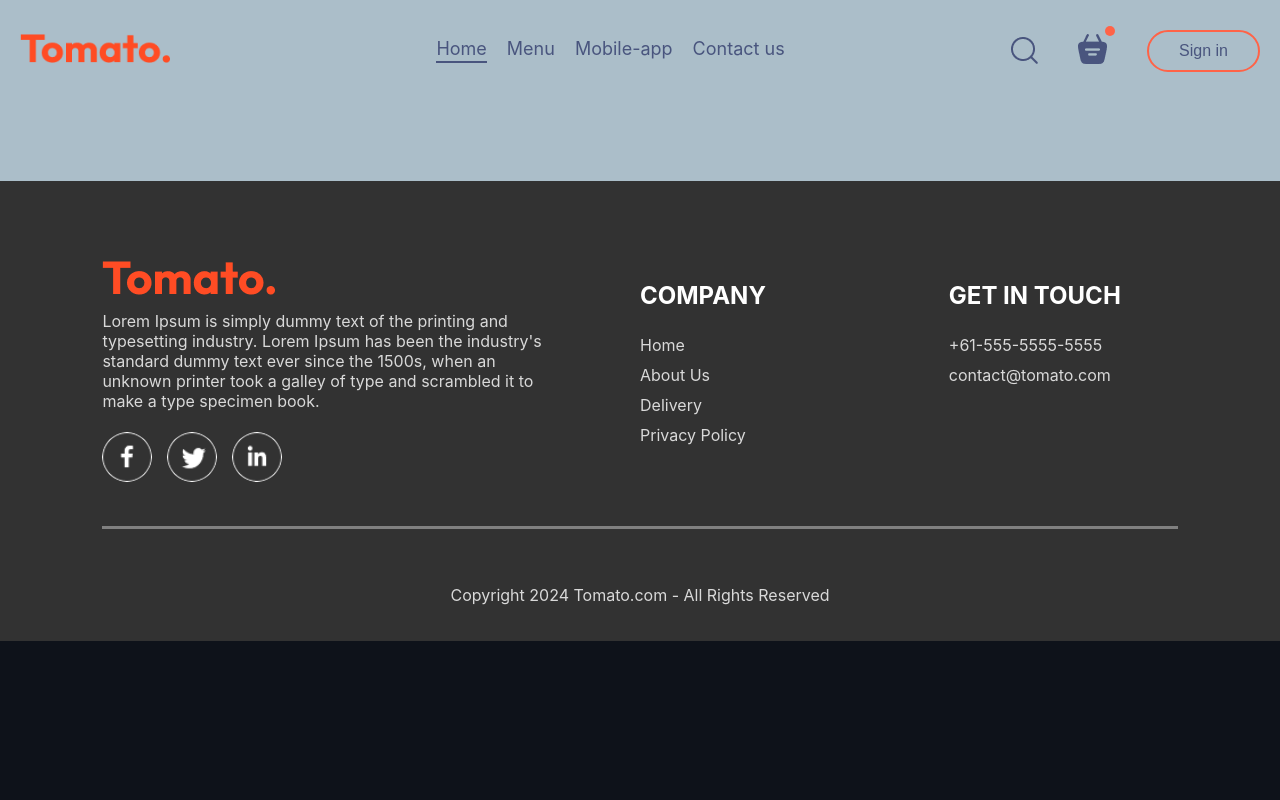
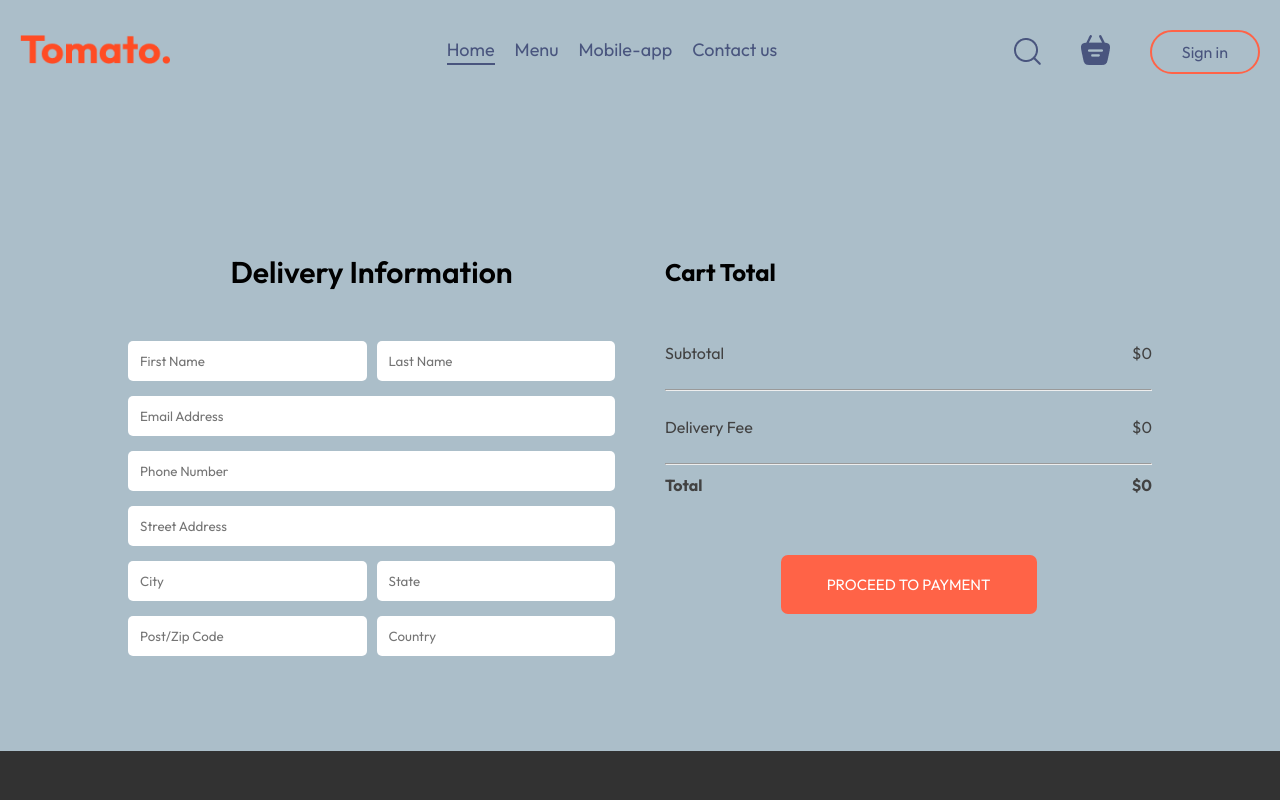
Before and after one commit to sdfowers/react-portfolio, a React (Create React App) app: page /react-portfolio/order in a window 1280 px wide. Shown: the top 800 px of the page. Built offline with nearby package versions, Linux system fonts and the light colour scheme.

Commit message:
Food Delivery website frontend complete and functional

```diff
--- a/src/App.css
+++ b/src/App.css
@@ -51,14 +51,13 @@
 
 @import url('https://fonts.googleapis.com/css2?family=Outfit:wght@100..900&display=swap');
 
-/*
+
 * {
-	padding: 0;
-	margin: 0;
 	box-sizing: border-box;
 	scroll-behavior: smooth;
+  font-family: Outfit;
 }
-
+/*
 body {
     min-height: 100vh;
 }
--- a/src/App.js
+++ b/src/App.js
@@ -32,7 +32,7 @@ function App() {
 					element={<Cart />}
 				/>
 				<Route
-					path='/react-portfolio/placeorder'
+					path='/react-portfolio/order'
 					element={<PlaceOrder />}
 				/>
 			</Routes>
--- a/src/Components/FoodDelivery/Context/StoreContext.jsx
+++ b/src/Components/FoodDelivery/Context/StoreContext.jsx
@@ -16,16 +16,32 @@ const StoreContextProvider = (props) => {
         setCartItems((prev) => ({...prev, [itemID] : prev[itemID] - 1}))
     }
 
+    const getTotalCartAmount = () => {
+        let totalAmount = 0;
+
+        for (const item in cartItems) {
+            if (cartItems[item] > 0) {
+                let itemInfo = food_list.find((product) => product._id === item);
+                totalAmount += itemInfo.price * cartItems[item];
+            }
+        }
+
+        return totalAmount;
+    }
+
+    /*
     useEffect(() => {
         console.log(cartItems);
     }, [cartItems])
+    */
 
     const contextValue = {
         food_list,
         cartItems,
         setCartItems,
         addToCart,
-        removeFromCart
+        removeFromCart,
+        getTotalCartAmount
     }
     return (
         <StoreContext.Provider value={contextValue}>
--- a/src/Components/FoodDelivery/NavBar/Navbar.css
+++ b/src/Components/FoodDelivery/NavBar/Navbar.css
@@ -18,6 +18,12 @@
 }
 .navbar-menu li {
     cursor: pointer;
+}
+.navbar-menu Link, .navbar-menu a {
+    transition: 0.3s;
+}
+.navbar-menu Link:hover, .navbar-menu a:hover {
+    color: tomato;
 }
 .navbar-right {
     display: flex;
@@ -42,10 +48,10 @@
     padding-bottom: 2px;
     border-bottom: 2px solid #49557e;
 }
-.navbar-search-icon {
+.navbar-cart-icon {
     position: relative;
 }
-.navbar-search-icon .dot {
+.navbar-cart-icon .dot {
     position: absolute;
     min-width: 10px;
     min-height: 10px;
--- a/src/Components/FoodDelivery/NavBar/Navbar.jsx
+++ b/src/Components/FoodDelivery/NavBar/Navbar.jsx
@@ -1,10 +1,12 @@
-import React, { useState } from 'react'
+import React, { useContext, useState } from 'react'
 import './Navbar.css'
 import { assets } from '../assets/assets'
 import { Link } from 'react-router-dom'
+import { StoreContext } from '../Context/StoreContext'
 
 export const Navbar = ({setShowLogin}) => {
-    const [menu, setMenu] = useState("home")
+    const [menu, setMenu] = useState("home");
+    const {getTotalCartAmount} = useContext(StoreContext);
 
   return (
     <div className='navbar'>
@@ -16,10 +18,10 @@ export const Navbar = ({setShowLogin}) => {
             <a href='/react-portfolio#footer' onClick={() => setMenu("contact-us")} className={menu==="contact-us"?"active":""}>Contact us</a>
         </ul>
         <div className="navbar-right">
-            <img src={assets.search_icon} alt="" />
-            <div className="navbar-search-icon">
+            <img className='navbar-search-icon' src={assets.search_icon} alt="" />
+            <div className="navbar-cart-icon">
                 <Link to='/react-portfolio/cart'><img src={assets.basket_icon} alt="" /></Link>
-                <div className="dot"></div>
+                <div className={getTotalCartAmount() === 0 ? "" : "dot"}></div>
             </div>
             <button onClick={() => setShowLogin(true)}>Sign in</button>
         </div>
--- a/src/Components/FoodDelivery/Pages/Cart/Cart.css
+++ b/src/Components/FoodDelivery/Pages/Cart/Cart.css
@@ -10,7 +10,7 @@
     display: grid;
     grid-template-columns: 1fr 1.5fr 1fr 1fr 1fr 0.5fr;
     align-items: center;
-    color: grey;
+    color: rgb(66, 66, 66);
     font-size: max(1vw, 12px);
 }
 .cart-items-item {
@@ -45,18 +45,25 @@
 .cart-total-details {
     display: flex;
     justify-content: space-between;
-    color: #555;
+    color: rgb(66, 66, 66);
 }
 .cart-total hr {
     margin: 10px 0px;
 }
+.cart-total-container {
+    margin-bottom: 40px;
+}
 .cart-total button {
+    display: flex;
+    justify-content: center;
+    align-self: center;
     border: none;
     color: white;
+    font-size: 15px;
     background-color: tomato;
-    width: max(15vw, 200px);
-    padding: 12px 0px;
-    border-radius: 5px;
+    width: max(20vw, 200px);
+    padding: 20px 5px;
+    border-radius: 7px;
     cursor: pointer;
     transition: 0.3s;
 }
@@ -67,7 +74,7 @@
     flex: 1;
 }
 .cart-promocode p {
-    color: #555;
+    color: rgb(66, 66, 66);
 }
 .cart-promocode-input {
     margin-top: 10px;
--- a/src/Components/FoodDelivery/Pages/Cart/Cart.jsx
+++ b/src/Components/FoodDelivery/Pages/Cart/Cart.jsx
@@ -1,10 +1,12 @@
 import React, { useContext } from 'react'
 import './Cart.css'
 import { StoreContext } from '../../Context/StoreContext'
+import { useNavigate } from 'react-router-dom';
 
 export const Cart = () => {
 
-	const {cartItems, food_list, removeFromCart} = useContext(StoreContext);
+	const {cartItems, food_list, removeFromCart, getTotalCartAmount} = useContext(StoreContext);
+	const navigate = useNavigate();
 
 	return (
 		<div className='cart'>
@@ -41,23 +43,23 @@ export const Cart = () => {
 			<div className="cart-bottom">
 				<div className="cart-total">
 					<h2>Cart Total</h2>
-					<div>
+					<div className='cart-total-container'>
 						<div className="cart-total-details">
 							<p>Subtotal</p>
-							<p>{0}</p>
+							<p>${getTotalCartAmount()}</p>
 						</div>
 						<hr />
 						<div className="cart-total-details">
 							<p>Delivery Fee</p>
-							<p>{2}</p>
+							<p>${getTotalCartAmount() === 0 ? 0 : 5}</p>
 						</div>
 						<hr />
 						<div className="cart-total-details">
 							<b>Total</b>
-							<b>{0}</b>
+							<b>${getTotalCartAmount() + (getTotalCartAmount() === 0 ? 0 : 5)}</b>
 						</div>
 					</div>
-					<button>PROCEED TO CHECKOUT</button>
+					<button onClick={() => navigate('/react-portfolio/order')}>PROCEED TO CHECKOUT</button>
 				</div>
 				<div className="cart-promocode">
 					<div>
--- a/src/Components/FoodDelivery/Pages/PlaceOrder/PlaceOrder.css
+++ b/src/Components/FoodDelivery/Pages/PlaceOrder/PlaceOrder.css
@@ -0,0 +1,46 @@
+.place-order {
+    display: flex;
+    align-items: start;
+    justify-content: space-between;
+    gap: 50px;
+    margin-top: 100px;
+    margin-left: 10%;
+    margin-right: 10%;
+    min-height: 45vh;
+}
+.place-order-left {
+    width: 100%;
+    max-width: max(30%, 500px);
+}
+.place-order-left .title {
+    font-size: 30px;
+    font-weight: 600;
+    margin-bottom: 50px;
+    color: black;
+}
+.place-order-left input {
+    margin-bottom: 15px;
+    width: 100%;
+    padding: 10px;
+    border: 1px solid #c5c5c5;
+    border-radius: 5px;
+    outline: none;
+    border: 2px solid transparent;
+}
+.place-order-left input:focus {
+    border: 2px solid tomato;
+}
+.place-order-left .multi-fields {
+    display: flex;
+    gap: 10px;
+}
+.place-order-right {
+    width: 100%;
+    margin-top: 34px;
+    max-width: max(40%, 500px);
+}
+@media (max-width: 900px) {
+    .place-order {
+        flex-direction: column;
+    }
+}
--- a/src/Components/FoodDelivery/Pages/PlaceOrder/PlaceOrder.jsx
+++ b/src/Components/FoodDelivery/Pages/PlaceOrder/PlaceOrder.jsx
@@ -1,8 +1,54 @@
-import React from 'react'
+import React, { useContext } from 'react'
 import './PlaceOrder.css'
+import { StoreContext } from '../../Context/StoreContext'
 
 export const PlaceOrder = () => {
-  return (
-    <div>PlaceOrder</div>
-  )
+
+	const {getTotalCartAmount} = useContext(StoreContext);
+
+	return (
+		<form className='place-order'>
+			<div className="place-order-left">
+				<p className="title">Delivery Information</p>
+				<div className="multi-fields">
+					<input type="text" placeholder='First Name' />
+					<input type="text" placeholder='Last Name' />
+				</div>
+				<input type="email" placeholder='Email Address' />
+				<input type="text" placeholder='Phone Number' />
+				<input type="text" placeholder='Street Address' />
+				<div className="multi-fields">
+					<input type="text" placeholder='City' />
+					<input type="text" placeholder='State' />
+				</div>
+				<div className="multi-fields">
+					<input type="number" placeholder='Post/Zip Code' />
+					<input type="text" placeholder='Country' />
+				</div>
+
+			</div>
+			<div className="place-order-right">
+				<div className="cart-total">
+					<h2>Cart Total</h2>
+					<div className='cart-total-container'>
+						<div className="cart-total-details">
+							<p>Subtotal</p>
+							<p>${getTotalCartAmount()}</p>
+						</div>
+						<hr />
+						<div className="cart-total-details">
+							<p>Delivery Fee</p>
+							<p>${getTotalCartAmount() === 0 ? 0 : 5}</p>
+						</div>
+						<hr />
+						<div className="cart-total-details">
+							<b>Total</b>
+							<b>${getTotalCartAmount() + (getTotalCartAmount() === 0 ? 0 : 5)}</b>
+						</div>
+					</div>
+					<button >PROCEED TO PAYMENT</button>
+				</div>
+			</div>
+		</form>
+	)
 }
--- a/src/index.css
+++ b/src/index.css
@@ -12,3 +12,5 @@ code {
   font-family: source-code-pro, Menlo, Monaco, Consolas, 'Courier New',
     monospace;
 }
+
+@import url('https://fonts.googleapis.com/css2?family=Outfit:wght@100..900&display=swap');
```
